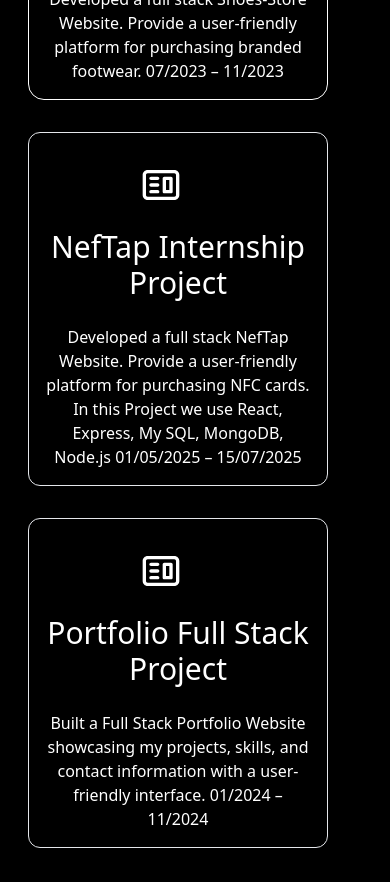
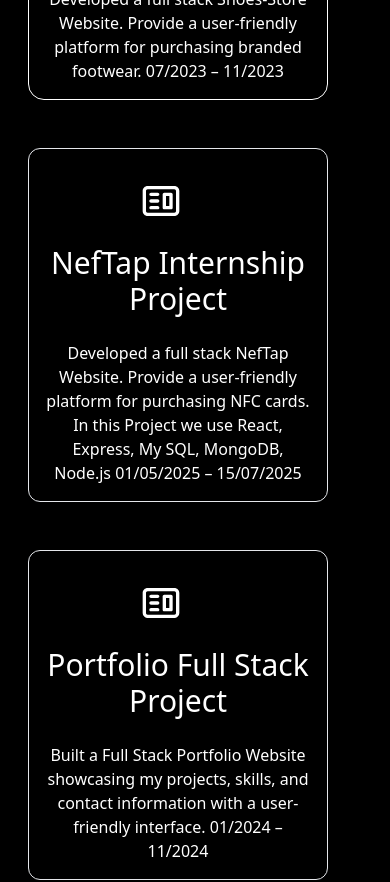
Before and after one commit to PradhumanSinghNaruka/Portfolio-Pradhuman-Singh, a React (Create React App) app: page / in a window 390 px wide. Shown: the part 4720-5602 px from the top of the page. Built offline with nearby package versions, Linux system fonts and the light colour scheme.

Commit message:
Update Cards.js

```diff
--- a/src/components/Cards.js
+++ b/src/components/Cards.js
@@ -32,7 +32,7 @@
 
 
             <div
-  className="block text-center p-4 bg-black text-white cursor-pointer border rounded-xl mt-8 md:mt-0 w-[300px] ml-3 md:ml-0 space-y-6 hover:bg-white hover:text-black hover:border-black duration-300 shadow-2xl shadow-black"
+  className="block text-center p-4 bg-black text-white cursor-pointer border rounded-xl mt-12 md:mt-0 w-[300px] ml-3 md:ml-0 space-y-6 hover:bg-white hover:text-black hover:border-black duration-300 shadow-2xl shadow-black"
   onClick={() => window.open("https://neftap.com/", "_blank")}
 >
   <CgWebsite className="w-10 h-10 text-center ml-24 md:ml-28 mt-4" />
@@ -44,7 +44,7 @@
 
 
             <div
-  className="block text-center p-4 bg-black text-white cursor-pointer border rounded-xl mt-8 md:mt-0 w-[300px] ml-3 md:ml-0 space-y-6 hover:bg-white hover:text-black hover:border-black duration-300 shadow-2xl shadow-black"
+  className="block text-center p-4 bg-black text-white cursor-pointer border rounded-xl mt-12 md:mt-0 w-[300px] ml-3 md:ml-0 space-y-6 hover:bg-white hover:text-black hover:border-black duration-300 shadow-2xl shadow-black"
   onClick={() => window.open("https://portfolio-pradhuman-singh.vercel.app/", "_blank")}
 >
   <CgWebsite className="w-10 h-10 text-center ml-24 md:ml-28 mt-4" />
```
